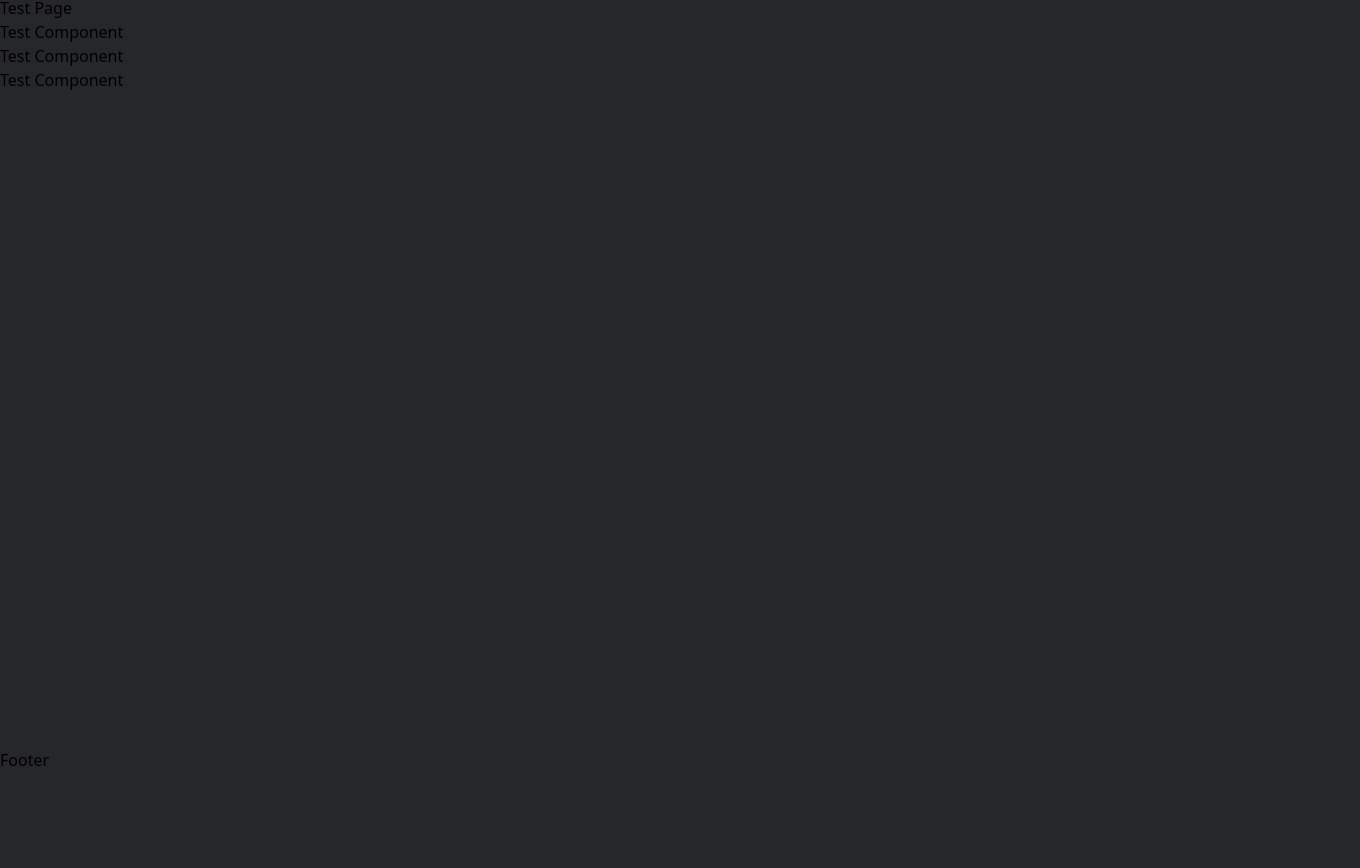
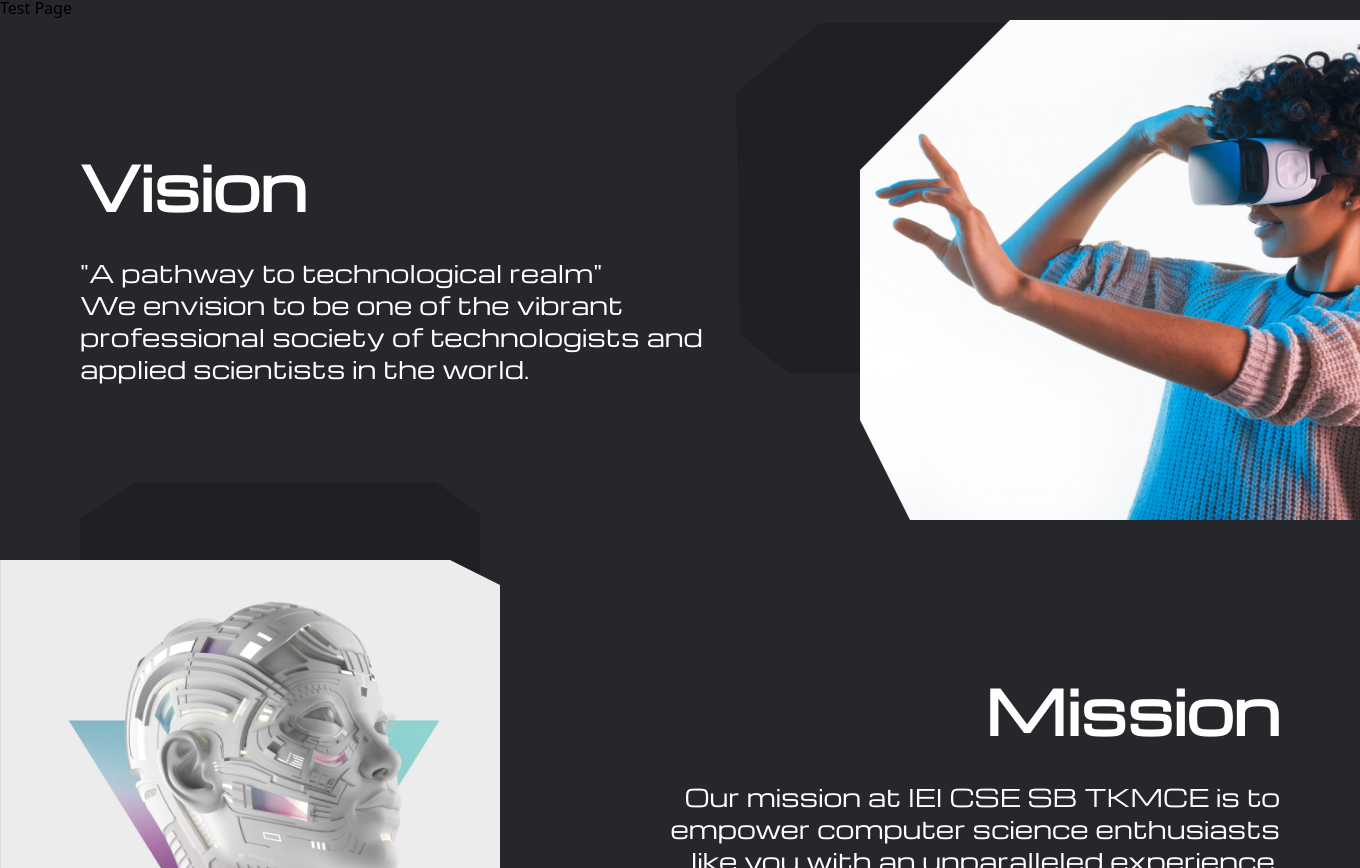
Before and after one commit to agastus047/iei-cse-tkmce, a Next.js app: page /test in a window 1280 px wide. Shown: the part 28-896 px from the top of the page, 1360 px wide, since content can reach past the window. Before the commit the page ends 800 px from the top, so only its background shows below. Built offline with nearby package versions, Linux system fonts and the light colour scheme.

Commit message:
almost design complete (inner border left)

```diff
--- a/src/components/TestComponent.jsx
+++ b/src/components/TestComponent.jsx
@@ -1,5 +1,83 @@
-export default function TestComponent() {
-    return(
-        <div>Test Component</div>
-    );
-}
+import React from 'react';
+import Image from 'next/image';
+
+const TestComponent2 = () => {
+  const customBoxShadowStyle1 = {
+    position: 'absolute',
+    zIndex: '1',
+
+    clipPath: 'polygon(0% 30%, 30% 0%, 100% 0%, 100% 0%, 100% 0%, 100% 100%, 10% 100%, 0% 80%)',
+  };
+
+  const customBoxShadowStyle2 = {
+    clipPath: 'polygon(0% 0%, 90% 0%, 100% 5%, 100% 90%, 90% 100%, 90% 100%, 20% 100%, 0% 80%)',
+    position: 'absolute',
+    zIndex: '1',
+    marginLeft: '0',
+  };
+
+  const customBoxShadowStyle3 = {
+    position: 'absolute',
+    background: '#1F2025',
+
+    zIndex: '0',
+    clipPath: 'polygon(14% 0, 89% 0, 100% 8%, 100% 70%, 100% 100%, 0 100%, 0% 70%, 0 9%)',
+
+  };
+  const customBoxShadowStyle4 = {
+    position: 'absolute',
+    background: '#1F2025',
+
+    zIndex: '0',
+    clipPath: ' polygon(21% 0, 100% 0, 100% 0, 100% 70%, 100% 100%, 13% 100%, 1% 89%, 0 20%)',
+
+  };
+
+  return (
+    <div className='flex-col  w-full max-w-screen-xl mx-auto'>
+      <div className='flex   justify-between items-center mb-10 mr-0'>
+        <div className='flex-col font-Michroma ml-10 lg:ml-20 w-3/6 text-left'>
+          <h1 className='text-white mb-10 font-semibold lg:text-6xl text-5xl'>Vision</h1>
+          <p className='text-white lg:text-2xl text-l font-normal'>"A pathway to technological realm"<br /> We envision to be one of the vibrant professional society of technologists and applied scientists in the world.</p>
+        </div>
+        <div  className='lg:w-500 lg:h-500 w-64 h-64 lg:-mr-20'>
+          <Image
+          style={customBoxShadowStyle1}
+            src="/vision.png"
+            height={400}
+            width={450}
+            className='lg:w-500 lg:h-500 w-56 h-64 p-0  m-0'
+            alt="Picture of the author"
+          />
+        </div>
+        <div style={customBoxShadowStyle4} className='lg:w-400 lg:h-350 lg:right-36 lg:mb-36 md:right-20 sm:right-30  xxxs:-right-20 xs:-right-10 xxs:right-50 w-52 h-52  mb-8 '></div>
+    </div>
+
+      <div className='flex  justify-between w-screen items-center'>
+
+        <div className='lg:w-500 lg:h-500  w-3/6   h-64'>
+          <Image
+
+            style={customBoxShadowStyle2}
+            src="/ai.png"
+            width={500}
+            height={500}
+            alt="Picture of the author"
+            className='lg:w-500 lg:h-500 w-56 h-64'
+          />
+        </div>
+        <div style={customBoxShadowStyle3} className='lg:w-400 lg:h-400 lg:ml-20 lg:mb-64  w-52 h-64 mb-12 ml-2'>
+
+
+      </div>
+
+      <div className='flex-col  font-Michroma  w-3/6 text-right'>
+        <h1 className='text-white mb-10 font-semibold lg:text-6xl text-5xl'>Mission</h1>
+        <p className='text-white lg:text-2xl text-l font-normal'>Our mission at IEI CSE SB TKMCE is to empower computer science enthusiasts like you with an unparalleled experience. We're not just a club; we're a dynamic hub for future computer science engineers!</p>
+      </div>
+    </div>
+    </div>
+  );
+};
+
+export default TestComponent2;
--- a/src/components/TestComponent2.jsx
+++ b/src/components/TestComponent2.jsx
@@ -1,56 +1,77 @@
-import React from 'react'
-import Image from 'next/image'
+import React from 'react';
+import Image from 'next/image';
 const TestComponent2 = () => {
   const customBoxShadowStyle1 = {
-        border: '4px solid #000',
-        boxShadow: '-40px -40px 0px rgba(255, 255, 255, 1)',
+    zIndex: '1',
     clipPath: 'polygon(0% 30%, 30% 0%, 100% 0%, 100% 0%, 100% 0%, 100% 100%, 10% 100%, 0% 80%)',
   };
+
   const customBoxShadowStyle2 = {
-        boxShadow: '0 0 20px rgba(0, 0, 0, 0.5)',
     clipPath: 'polygon(0% 0%, 90% 0%, 100% 5%, 100% 90%, 90% 100%, 90% 100%, 20% 100%, 0% 80%)',
+    position: 'absolute',
+    zIndex: '1',
+    marginLeft: '0',
   };
+
+  const customBoxShadowStyle3 = {
+    position: 'absolute',
+    background: '#1F2025',
+
+    zIndex: '0',
+    clipPath: 'polygon(14% 0, 89% 0, 100% 8%, 100% 70%, 100% 100%, 0 100%, 0% 70%, 0 9%)',
+
+  };
+  const customBoxShadowStyle4 = {
+    position: 'absolute',
+    background: '#1F2025',
+
+    zIndex: '0',
+    clipPath: ' polygon(21% 0, 100% 0, 100% 0, 100% 70%, 100% 100%, 13% 100%, 1% 89%, 0 20%)',
+
+  };
+
   return (
-    <div className='flex-col '>
-    <div className='flex justify-between  items-center mb-10 '>
-        <div className='flex-col  font-Michroma ml-10 lg:ml-20 w-3/6 text-left'>
-            <h1 className='text-white mb-10 font-semibold lg:text-6xl text-5xl' >Vision</h1>
-            <p className='text-white lg:text-2xl text-l font-normal'>"A pathway to technological realm"<br></br> We envision to be one of the vibrant professional society of technologists and applied scientists in the world.</p>
-
+    <div className='flex-col'>
+      <div className='flex justify-between md:gap-10 gap-5 items-center mb-10 mr-0'>
+        <div className='flex-col font-Michroma ml-10 lg:ml-20 w-3/6 text-left'>
+          <h1 className='text-white mb-10 font-semibold lg:text-6xl text-5xl'>Vision</h1>
+          <p className='text-white lg:text-2xl text-l font-normal xs:p-2'>"A pathway to technological realm"<br /> We envision to be one of the vibrant professional society of technologists and applied scientists in the world.</p>
         </div>
-        <div className='lg:w-500 lg:h-500 w-64 h-64'  style={customBoxShadowStyle1} >
+        <div style={customBoxShadowStyle1}>
           <Image
 
             src="/vision.png"
-            width={500}
-            height={200}
+            height={400}
+            width={450}
             alt="Picture of the author"
+            className='lg:w-500 lg:h-500 xs:w-40 w-64 h-64'
+          />
+        </div>
+        <div style={customBoxShadowStyle4} className='lg:w-350 lg:h-350 lg:right-44 lg:mb-36 md:right-16 md:w-32 sm:right-24  xs:w-16 xs:mb-12 xs:right-28 xxs:right-16 xxs:w-16  w-48 h-52  mb-8 '></div>
+      </div>
 
-            />
-
-        </div>
-    </div>
-    <div className='flex justify-between  items-center'>
-    <div className='lg:w-500 lg:h-500 w-64 h-64' style={customBoxShadowStyle2} >
+      <div className='flex justify-between items-center'>
+      <div className='lg:w-500 lg:h-500  w-3/6   h-64'>
       <Image
 
+        style={customBoxShadowStyle2}
         src="/ai.png"
         width={500}
         height={500}
         alt="Picture of the author"
-        className='shadow-20 shadow-10 shadow-0 shadow-40 shadow-black'
+        className='lg:w-500 lg:h-500 xs:w-42 xxs:w-36 w-44 h-64'
       />
-
     </div>
-    <div className='flex-col  font-Michroma mr-5 lg:mr-10 w-3/6 text-right'>
-        <h1 className='text-white mb-10 font-semibold lg:text-6xl text-5xl '>Mission</h1>
-        <p className='text-white lg:text-2xl text-l font-normal'>Our mission at IEI CSE SB TKMCE is to empower computer science enthusiasts like you with an unparalleled experience. We're not just a club; we're a dynamic hub for future computer science engineers!</p>
-
+    <div style={customBoxShadowStyle3} className='lg:w-400 lg:h-400 lg:ml-20 lg:mb-64 xs:w-30 xs:ml-6 xxs:w-28 xxs:ml-6 w-52 h-64 mb-12 ml-2'>
       </div>
 
+      <div className='flex-col font-Michroma mr-5 lg:mr-10 w-3/6 text-right'>
+        <h1 className='text-white mb-10 font-semibold lg:text-6xl xs:text-2xl xxs:text-2xl  text-5xl'>Mission</h1>
+        <p className='text-white lg:text-2xl text-l font-normal'>Our mission at IEI CSE SB TKMCE is to empower computer science enthusiasts like you with an unparalleled experience. We're not just a club; we're a dynamic hub for future computer science engineers!</p>
       </div>
     </div>
-  )
-}
+    </div>
+  );
+};
 
-export default TestComponent2
+export default TestComponent2;
--- a/src/pages/index.js
+++ b/src/pages/index.js
@@ -6,7 +6,7 @@ export default function Home() {
     <main>
 
       <div>Home Page</div>
-      <TestComponent/>
+
       <TestComponent2/>
     </main>
   )
--- a/src/pages/test/index.js
+++ b/src/pages/test/index.js
@@ -4,8 +4,7 @@ export default function TestPage() {
     return(
         <div>
             <div>Test Page </div>
-            <TestComponent/>
-            <TestComponent/>
+
             <TestComponent/>
         </div>
     );
--- a/tailwind.config.js
+++ b/tailwind.config.js
@@ -9,9 +9,15 @@ module.exports = {
     extend: {
       height:{
         '500': '500px',
+        '400':'400px',
+        '350':'350px',
       },
       width: {
         '500': '500px',
+        '400':'400px',
+        '450':'450px',
+        '350':'350px',
+
        },
       fontFamily:{
         Michroma:['Michroma'],
@@ -21,6 +27,11 @@ module.exports = {
         'gradient-conic':
           'conic-gradient(from 180deg at 50% 50%, var(--tw-gradient-stops))',
       },
+      screens:{
+        'xs':'390px',
+
+        'xxs':'360px',
+      }
     },
   },
   plugins: [],
```
Lines whose indentation alone changed are shown as unchanged.
